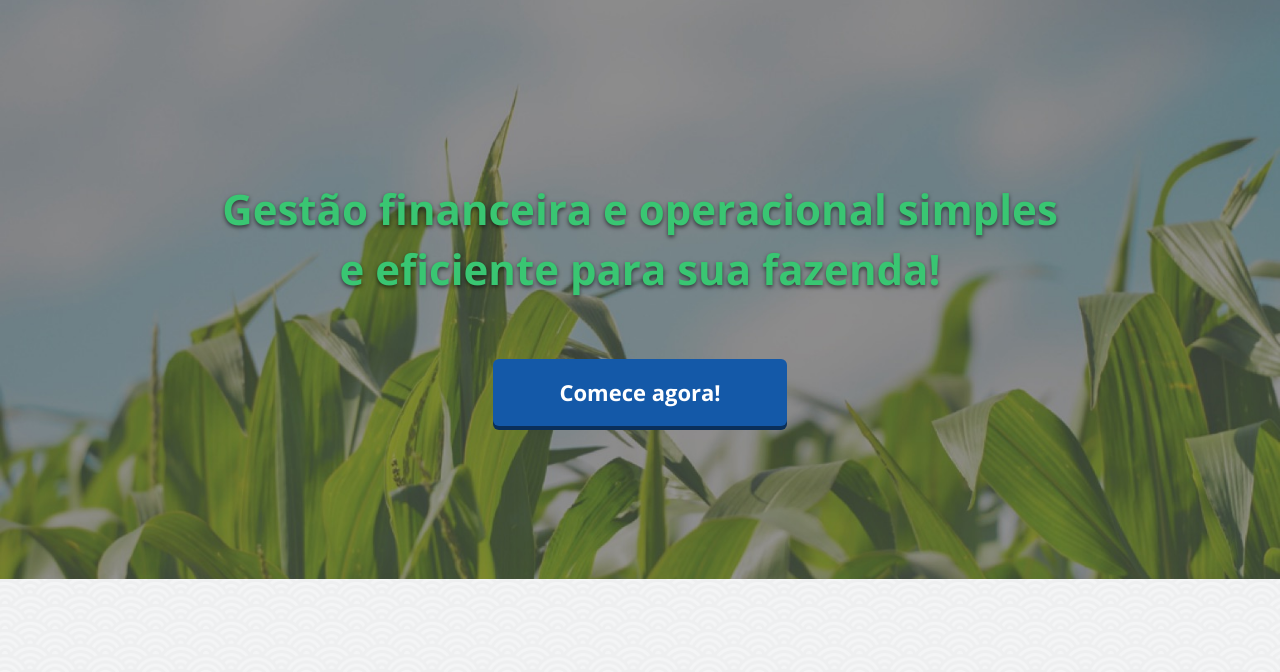
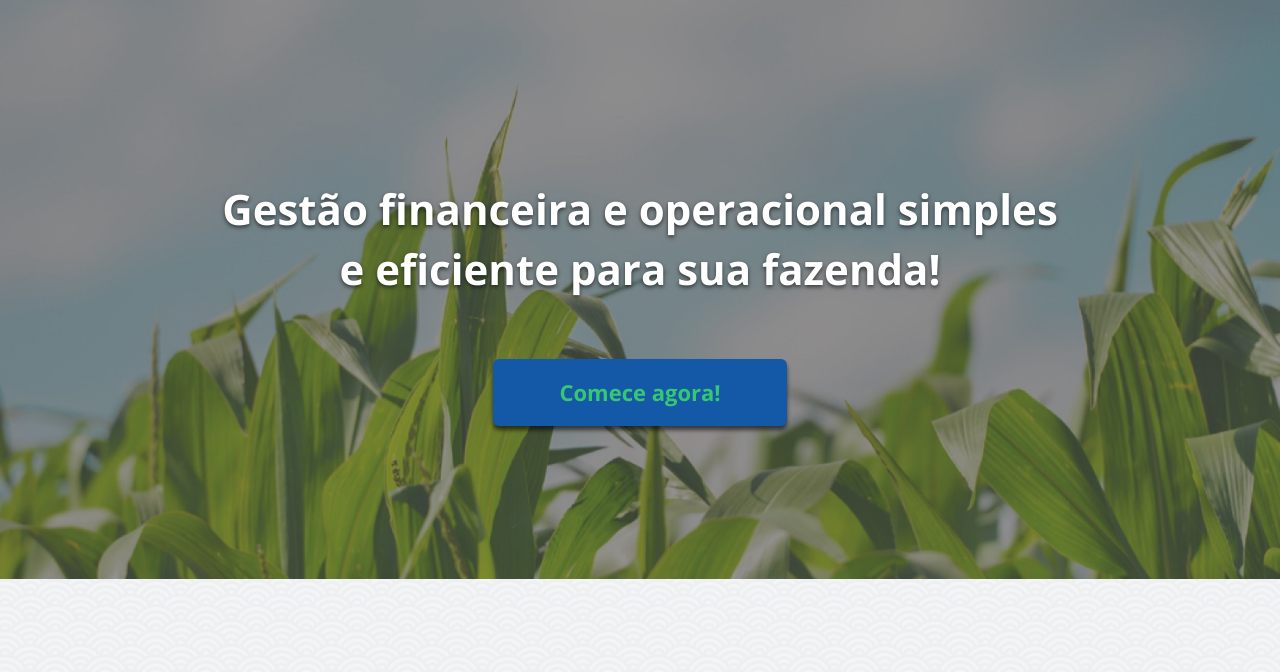
Before and after one commit to fernandozj/fernandozj.github.io, a plain HTML site: page index.html in a window 1280 px wide. Shown: the part 79-751 px from the top of the page. Drawn offline with Linux system fonts and the light colour scheme.

Commit message:
Update index.css

```diff
--- a/WebContent/css/index.css
+++ b/WebContent/css/index.css
@@ -183,7 +183,7 @@ button.navbar-toggle:focus {
 .section-one-main-title {
     font-size: 42px;
     font-family: open-sans-b;
-    color: #39C672;
+    color: rgb(255, 255, 255);
     text-align: center;
 
     text-shadow: 0px 2px 4px rgba(0,0,0,0.6);
@@ -205,7 +205,7 @@ button.navbar-toggle:focus {
     text-align: center;
     text-decoration: none;
     padding: 18px 66px;
-    color: rgb(255, 255, 255);
+    color: rgb(57,198,114);
 
     display: inline-block;
 
@@ -214,7 +214,7 @@ button.navbar-toggle:focus {
     background-color: rgb(20, 89, 168);
     border: none;
     border-radius: 6px;
-    box-shadow: 0 4px rgb(10, 47, 90);
+    box-shadow: 0px 4px 4px rgba(0,0,0,0.6);
 }
 
 .sec-one-bt:hover,
@@ -225,7 +225,7 @@ button.navbar-toggle:focus {
 }
 
 .sec-one-bt:hover {
-    background-color: rgb(16, 72, 137);
+    background-color: rgb(30,103,62);
 }
 
 
```
